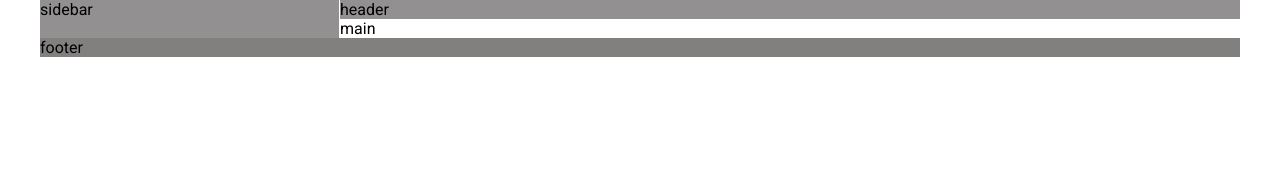
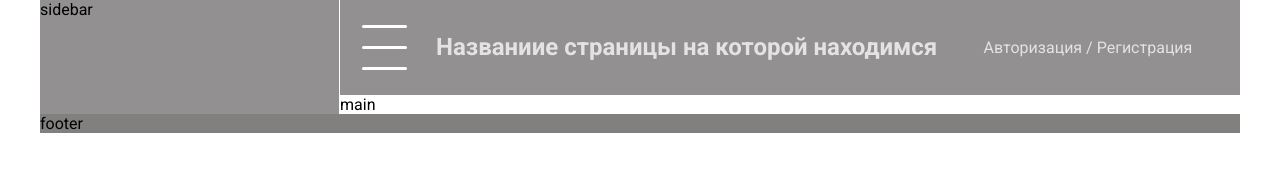
Before and after one commit to Aspirants-FS-FE/SheduliZZZer, a plain HTML site: page index.html in a window 1280 px wide. Drawn offline with Linux system fonts and the light colour scheme.

Commit message:
add header

```diff
--- a/css/style.css
+++ b/css/style.css
@@ -7,10 +7,11 @@
     --btn-bg-hover: #343a40;
 
     --grey-bg:rgba(133, 131, 131, 0.89);
-    --dark-bg:rgba(115, 112, 112, 0.89);;
+    --dark-bg:rgba(115, 112, 112, 0.89);
 
     --white-text: #e5e2e2;
     --grey-text: #736f6f;
+		--white-bg: #ffffff;
 
     --shadow-item: 2px 2px 7px 3px rgba(0, 0, 0, 0.09);
 }
@@ -109,9 +110,112 @@ input[type="submit"] {
 
 /* header */
 .header-page {
-    background-color: var(--grey-bg);
+	display: flex;
+	align-items: center;
+	padding: 25px 27px 25px 22px;
+
+	background-color: var(--grey-bg);
+	color: var(--white-text);
 }
-/* header end */
+
+.header-humb {
+	position: relative;
+	width: 45px;
+	height: 45px;
+	padding: 0;
+	margin-right: 29px;
+
+	background-color: transparent;
+}
+
+.header-humb-line {
+	display: block;
+	width: 100%;
+	height: 3px;
+	background-color: var(--white-bg);
+
+	border-radius: 4px;
+}
+
+.header-humb-line::before, .header-humb-line::after {
+	content: "";
+
+	position: absolute;
+	width: 100%;
+	height: 3px;
+	left: 0;
+
+	background-color: var(--white-bg);
+	border-radius: 4px;
+}
+
+.header-humb-line::before {
+	top: 0;
+}
+
+.header-humb-line::after {
+	bottom: 0;
+}
+
+.header-title {
+	flex: 1;
+	padding: 0;
+	margin: 0;
+	font-size: 24px;
+	line-height: 1.172;
+}
+
+.header-info {
+	width: 250px;
+	color: var(--white-text);
+
+	text-align: center;
+}
+
+.header-info-login {
+
+}
+
+.header-meta {
+	display: block;
+	color: inherit;
+
+	display: none;
+}
+
+.header-meta:hover {
+	color: inherit;
+}
+
+.header-info-link {
+	font-size: 16px;
+	line-height: 1.171;
+	text-decoration: none;
+	color: inherit;
+
+	text-align: center;
+}
+
+.header-meta-picture {
+	display: flex;
+	justify-content: center;
+	align-items: center;
+
+	width: 70px;
+	height: 70px;
+	margin-bottom: 10px;
+	margin-left: auto;
+	margin-right: auto;
+
+	border-radius: 50%;
+	overflow: hidden;
+}
+
+.header-meta-info {
+	font-size: 16px;
+	line-height: 1.171;
+}
+	/* header end */
 
 /* footer */
 .footer-page {
--- a/index.html
+++ b/index.html
@@ -11,7 +11,26 @@
 <div class="wrapper-page container">
 	<aside class="sidebar">sidebar</aside>
 	<div class="wrapper-content">
-            <header class="header-page">header</header>
+		<header class="header-page">
+				<button class="header-humb" type="button"><span class="visually-hidden">Открыть меню</span>
+						<span class="header-humb-line"></span>
+				</button>
+				<h1 class="header-title">Названиие страницы на которой находимся</h1>
+				<div class="header-info">
+						<div class="header-info-login">
+							<a class="header-info-link log" href="#">Авторизация</a><span> / </span><a class="header-info-link reg" href="#">Регистрация</a>
+						</div>
+						<a class="header-meta" href="#">
+								<div class="header-meta-picture">
+									<img class="meta-picture" src="img/avatar.jpg" alt="аватар пользователя">
+								</div>
+								<div class="header-meta-info">
+									 Фамилия имя отчество
+								</div>
+						</a>
+				</div>
+		</header>
+
 		<main class="main">main</main>
 	</div>
 </div>
```
Lines whose indentation alone changed are shown as unchanged.
